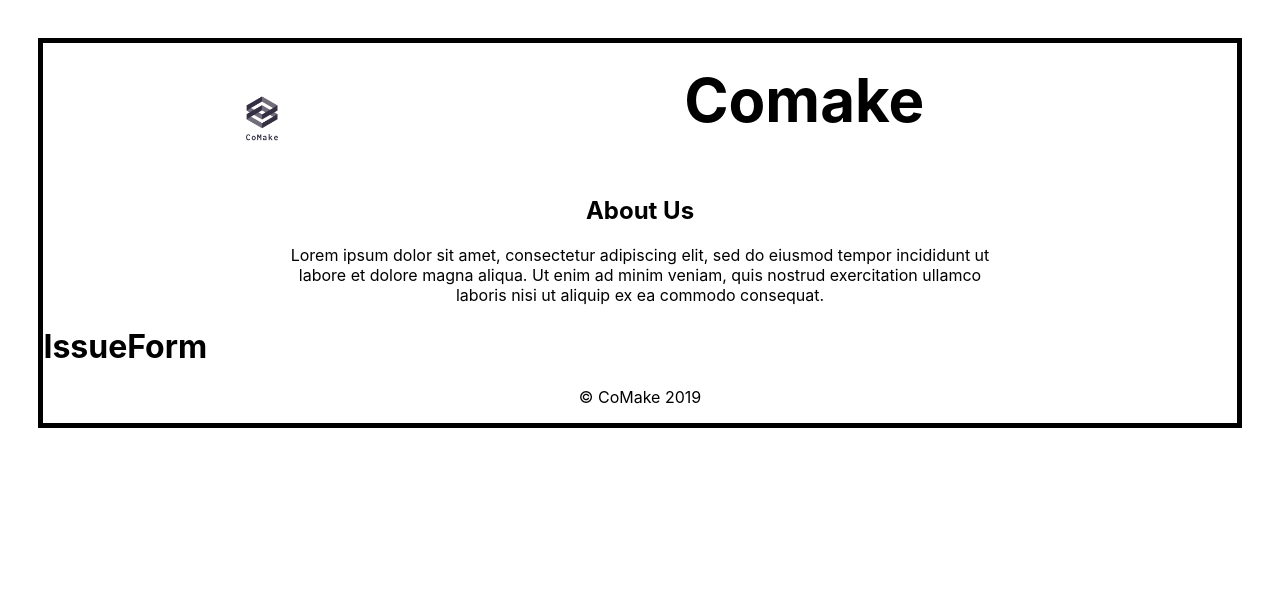
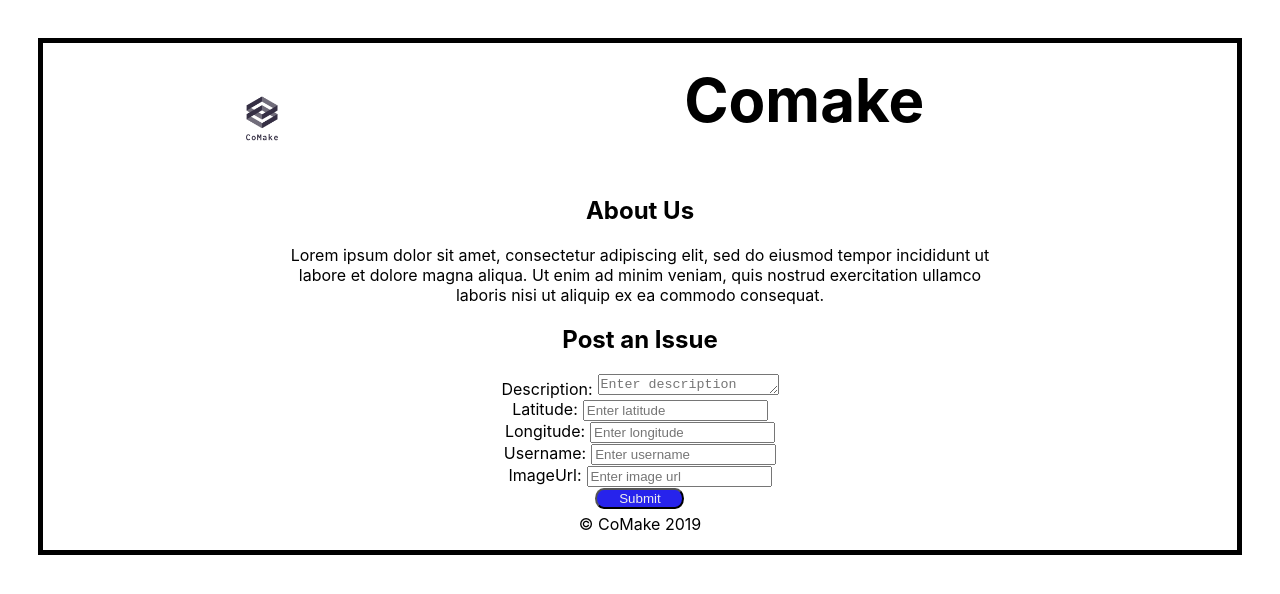
Before and after one commit to comakeu/Frontend-AO, a React (Create React App) app: page /about in a window 1280 px wide. Shown: the top 594 px of the page. Built offline with nearby package versions, Linux system fonts and the light colour scheme.

Commit message:
Finish on IssueForm

```diff
--- a/src/components/AboutPage.js
+++ b/src/components/AboutPage.js
@@ -1,12 +1,21 @@
 import React from 'react';
 import Intro from './Intro';
-import IssueForm from './IssueForm'
+import IssueForm from './IssueForm';
+import Styled from 'styled-components'
 
+const Div1 = Styled.div`
+
+    text-align: center;
+`
 function AboutPage(){
     return(
         <div>
             <Intro />
+            <Div1>
+                <h2>Post an Issue</h2>
             <IssueForm />
+
+            </Div1>
 
         </div>
 
--- a/src/components/IssueForm.js
+++ b/src/components/IssueForm.js
@@ -1,8 +1,97 @@
 import React from 'react';
+import {withFormik, Form, Field, ErrorMessage} from 'formik';
+import * as Yup from 'yup';
+import axios from 'axios';
+import Styled from 'styled-components';
+
+const Div = Styled.div`
+    width: 30%;
+    margin: auto;
+`
+const Span= Styled.span`
+    padding-right: 5px;
+`
+const Span1= Styled.span`
+    padding-right: 5px;
+
+
+`
+const Button = Styled.button`
+    color: #EEEEEE;
+    background-color: #2723EC;
+    width: 89px;
+    height: 21 px;
+    text-align: center;
+    border-radius: 10% / 50%;;
+
+    margin-left: 30%;
+    margin-right: 30%;
+`
 
 function IssueForm(){
     return(
-        <h1>IssueForm</h1>
+        <Div>
+        <Form>
+            <ErrorMessage name='description' render={msg => <div className="error">{msg}</div>} />
+            <label> <Span1> Description:</Span1>
+                <Field component={()=><textarea type='textarea' name='description' placeholder='Enter description' cols='20' rows= '1'></textarea>}
+
+               />
+            </label>
+            <br />
+            <ErrorMessage name='latitude' render={msg => <div className="error">{msg}</div>} />
+            <label> <Span>Latitude:</Span>
+                <Field type='text' name='latitude' placeholder='Enter latitude'/>
+            </label>
+            <br />
+            <ErrorMessage name='longitude' render={msg => <div className="error">{msg}</div>} />
+            <label> <Span>Longitude:</Span>
+                <Field type='text' name='longitude' placeholder='Enter longitude'/>
+            </label>
+            <br />
+            <ErrorMessage name='username' render={msg => <div className="error">{msg}</div>} />
+            <label> <Span>Username:</Span>
+                <Field type='text' name='username' placeholder='Enter username'/>
+            </label>
+            <br />
+            <ErrorMessage name='imageUrl' render={msg => <div className="error">{msg}</div>} />
+            <label> <Span>ImageUrl:</Span>
+                <Field type='text' name='imgUrl' placeholder='Enter image url'/>
+            </label>
+            <br />
+
+            <Button type='submit'>Submit</Button>
+        </Form>
+        </Div>
     )
 }
-export default IssueForm;
+const IssueFormWithFormik = withFormik(
+    {
+        mapPropsToValues(){
+            return{
+                description: '',
+                latitude: '',
+                longitude: '',
+                username: '',
+                imageUrl: ''
+            }
+        },
+        validationSchema:Yup.object().shape({
+            description:  Yup.string().min(5, 'Too Short!').max(200, 'Too Long!').required("Please enter a description"),
+            latiitude:  Yup.string().required("Please enter latitude for the area you're in"),
+            longitude:  Yup.string().required("Please enter longitude for the area you're in"),
+            username:  Yup.string().min(2, 'Too Short!').max(50, 'Too Long!').required("Please enter username"),
+            imageUrl: Yup.string().url().required('Please enter an image url')
+        }),
+        handleSubmit(values, tools){
+            axios.post('https://comake-simple.herokuapp.com/api/issues', values)
+            .then(response=>{
+                tools.resetForm();
+            })
+            .catch(error=>{
+                console.log(error);
+            })
+        }
+    }
+)(IssueForm)
+export default IssueFormWithFormik;
```
